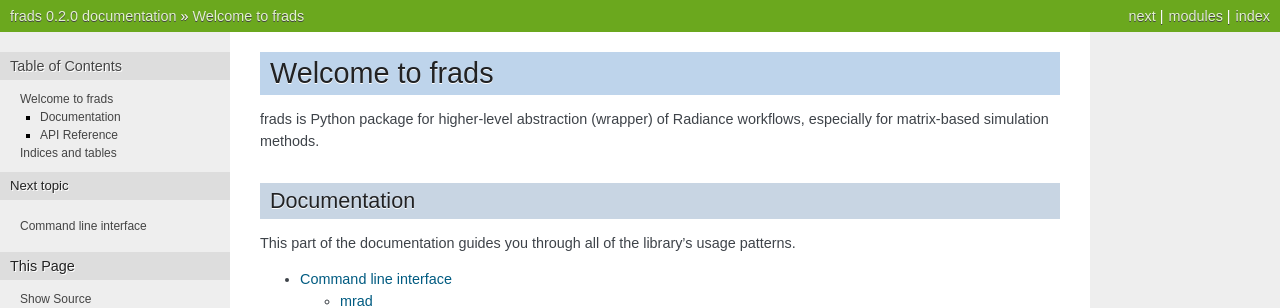
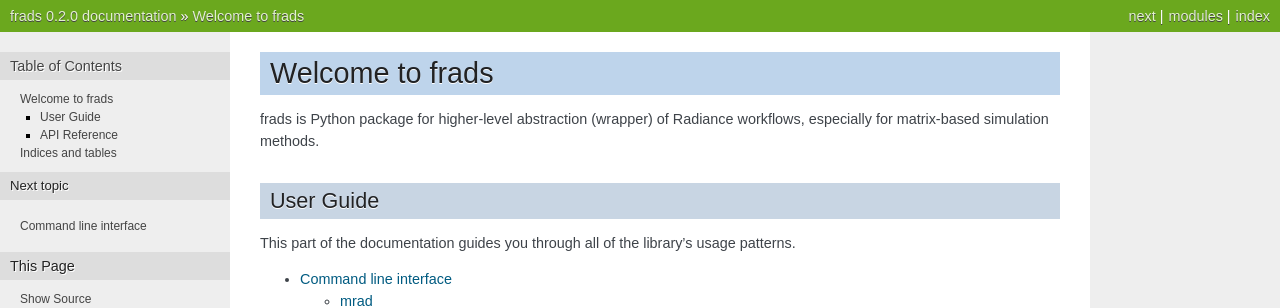
Before and after one commit to LBNL-ETA/frads, a Sphinx documentation site: the page built from docs/source/index.rst, in a window 1280 px wide. Shown: the top 308 px of the page. Built offline with Sphinx 7.4.7, drawn with Linux system fonts in a browser that asks for light colours.

Commit message:
update docs

```diff
--- a/docs/source/commandline.rst
+++ b/docs/source/commandline.rst
@@ -11,9 +11,8 @@
 mrad
 ----
    mrad
-   An default configuration file can be automatically generated by using the command from the project root directory, using
-mrad init
-and an run.cfg file will be generated using the Radiance files in the default directory structure, which includes an Objects directory for all model objects (e.g. floor, walls, ceiling) with an .rad extension and material definition with an .mat file extension.  The init command will continue to make Matrices, Resources, and Results directory to store the generated matrices, weather, and results from the simulation. The init command also provides a series of default simulation parameters for the various matrix generation procedures. A typical configuration file consists of five sections: simulation control, file structure, site, model, and ray senders. An excerpt of the automatically generate configuration look like this.
+
+An default configuration file can be automatically generated by using the command from the project root directory, using mrad init and an run.cfg file will be generated using the Radiance files in the default directory structure, which includes an Objects directory for all model objects (e.g. floor, walls, ceiling) with an .rad extension and material definition with an .mat file extension.  The init command will continue to make Matrices, Resources, and Results directory to store the generated matrices, weather, and results from the simulation. The init command also provides a series of default simulation parameters for the various matrix generation procedures. A typical configuration file consists of five sections: simulation control, file structure, site, model, and ray senders. An excerpt of the automatically generate configuration look like this.
 [Simulation Control]
 vmx_basis = kf
 vmx_opt = -ab 5 -ad 65536 -lw 1e-8
--- a/docs/source/index.rst
+++ b/docs/source/index.rst
@@ -10,7 +10,7 @@
    :maxdepth: 2
    :caption: Contents:
 
-Documentation
+User Guide
 -------------
 
 This part of the documentation guides you through all of the library's
```
